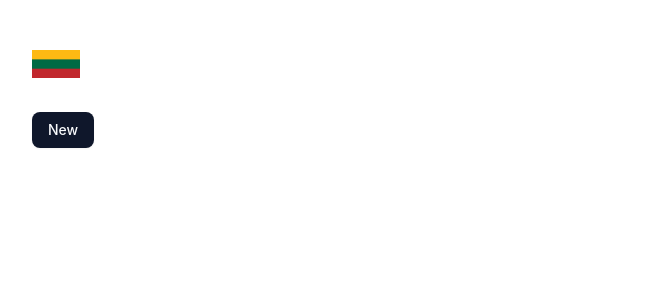
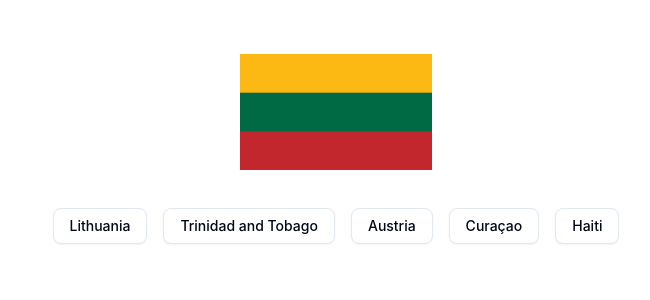
Before and after one commit to eyenalxai/geo-learn, a Next.js app: page /flags in a window 1280 px wide. Shown: the top 300 px of the page, without its empty margins (304-954 px from the left). Built offline with nearby package versions, Linux system fonts and the light colour scheme.

Commit message:
feat: enhance country selection UI with state management and improved layout

```diff
--- a/src/app/flags/page.tsx
+++ b/src/app/flags/page.tsx
@@ -5,9 +5,12 @@ import { getRandomCountries } from "@/lib/random-country"
 import { cn } from "@/lib/utils"
 import { useQuery, useQueryClient } from "@tanstack/react-query"
 import Image from "next/image"
+import { useState } from "react"
 
 export default function Page() {
 	const queryClient = useQueryClient()
+
+	const [selectedCode, setSelectedCode] = useState<string | null>(null)
 
 	const {
 		data: countries,
@@ -25,8 +28,8 @@ export default function Page() {
 	) as ReturnType<typeof getRandomCountries>[0]
 
 	return (
-		<div>
-			<div className={cn("relative", "h-24", "w-12")}>
+		<div className={cn("flex", "flex-col", "items-center")}>
+			<div className={cn("relative", "h-48", "w-48")}>
 				<Image
 					className={cn("object-contain")}
 					src={`/flags/${correctCountry.code.toLowerCase()}.webp`}
@@ -34,15 +37,35 @@ export default function Page() {
 					fill
 				/>
 			</div>
-			<Button
-				onClick={() =>
-					queryClient.invalidateQueries({
-						queryKey: ["countries"]
-					})
-				}
+			<div
+				className={cn(
+					"flex",
+					"flex-row",
+					"flex-wrap",
+					"gap-4",
+					"justify-center"
+				)}
 			>
-				New
-			</Button>
+				{countries.map((country) => (
+					<Button
+						key={country.code}
+						variant={"outline"}
+						disabled={selectedCode !== null && selectedCode !== country.code}
+						className={cn(
+							"cursor-pointer",
+							selectedCode === country.code &&
+								(country.isCorrect
+									? ["border-emerald-500", "dark:border-emerald-500"]
+									: ["border-rose-500", "dark:border-rose-500"])
+						)}
+						onClick={() => {
+							setSelectedCode(country.code)
+						}}
+					>
+						{country.name}
+					</Button>
+				))}
+			</div>
 		</div>
 	)
 }
```
